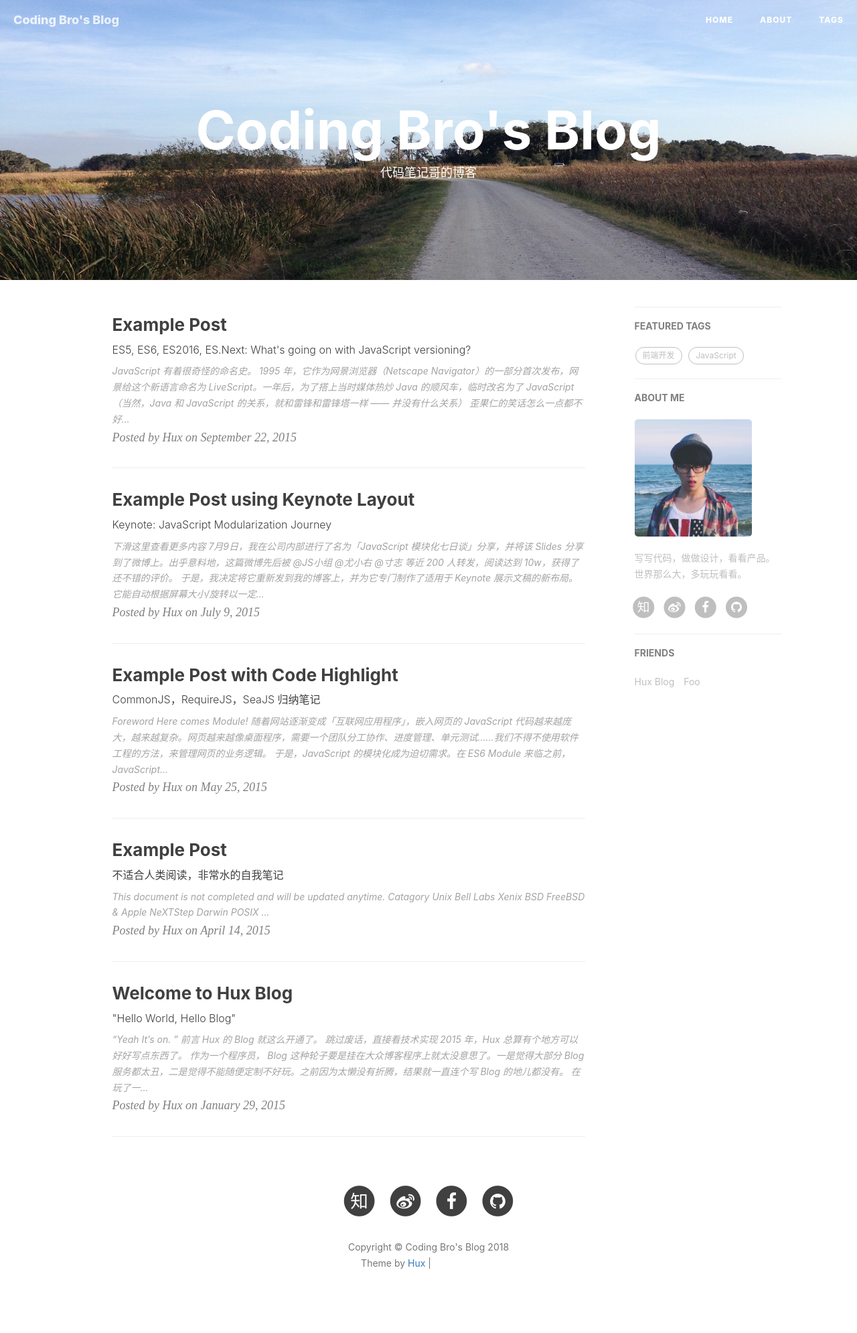
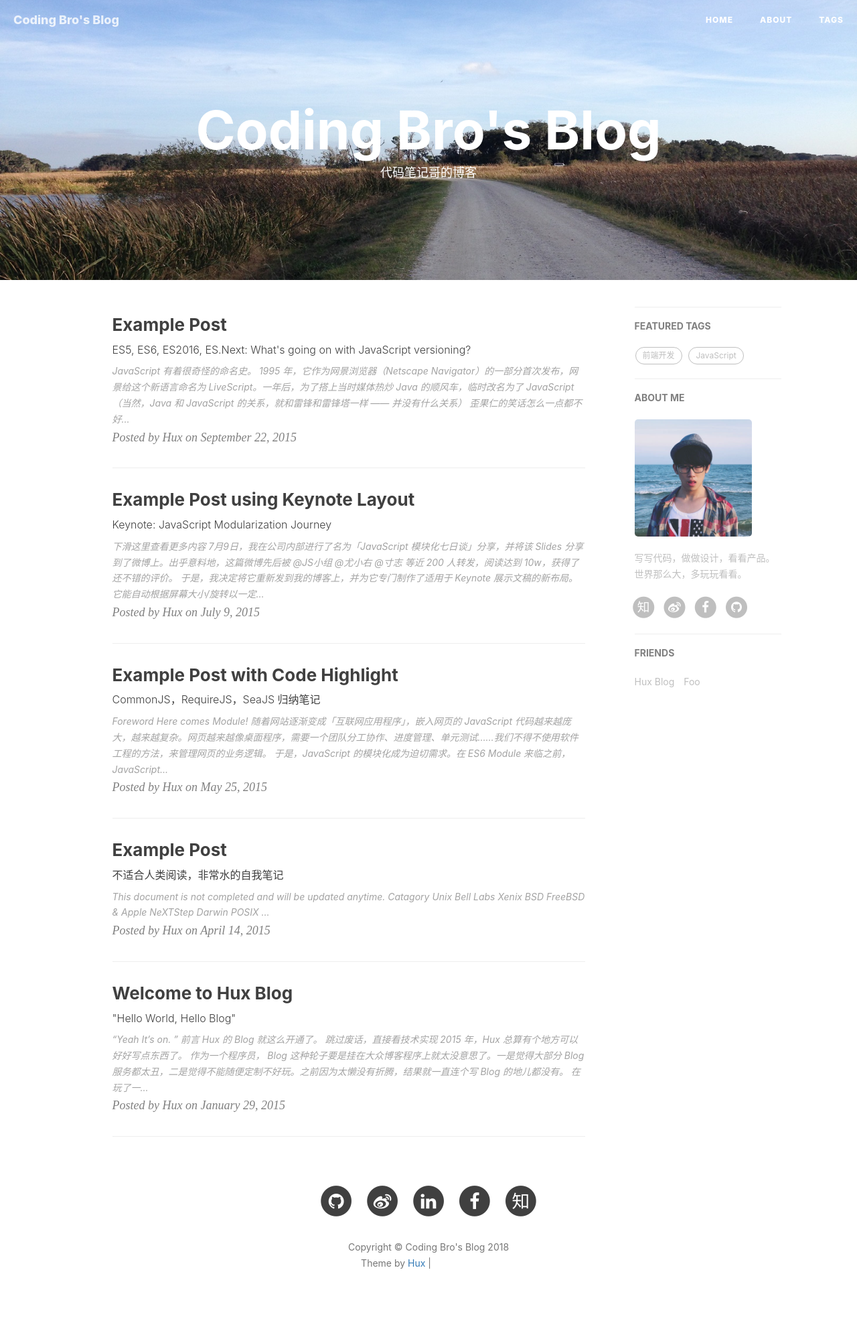
Before and after one commit to starwavelin/starwavelin.github.io, a Jekyll site: the page built from index.html, in a window 1280 px wide. Shown: the whole page at 67% size. Built offline with Jekyll 4.4.1, drawn with Linux system fonts in a browser that asks for light colours; nearby versions of some CDN libraries; the list of posts is cut into pages by our own code; comment, search, counter and statistics services are not loaded; grey boxes are pictures that could not be loaded.

Commit message:
the 5 SNS icons on footer work correctly

```diff
--- a/_config.yml
+++ b/_config.yml
@@ -12,11 +12,12 @@
 
 # SNS settings
 RSS: false
-facebook_username:  huxpro
-github_username:    huxpro
-#twitter_username:  huxpro
-weibo_username:     huxpro
-zhihu_username:     huxpro
+facebook_username:  starwavelin
+github_username:    starwavelin
+linkedin_username:  ben-x-lin-42712b28/
+#twitter_username:
+weibo_username:     6469155519
+zhihu_username:     xing-huo-lang
 
 
 # Build settings
@@ -49,9 +50,9 @@
 #disqus_username: _your_disqus_short_name_
 
 # Duoshuo settings
-duoshuo_username: huxblog
+# duoshuo_username:
 # Share component is depend on Comment so we can NOT use share only.
-duoshuo_share: true                     # set to false if you want to use Comment without Sharing
+# duoshuo_share: true                     # set to false if you want to use Comment without Sharing
 
 
 
--- a/_includes/footer.html
+++ b/_includes/footer.html
@@ -14,6 +14,51 @@
                         </a>
                     </li>
                     {% endif %}
+
+                    {% if site.github_username %}
+                    <li>
+                        <a target="_blank" href="https://github.com/{{ site.github_username }}">
+                            <span class="fa-stack fa-lg">
+                                <i class="fa fa-circle fa-stack-2x"></i>
+                                <i class="fa fa-github fa-stack-1x fa-inverse"></i>
+                            </span>
+                        </a>
+                    </li>
+                    {% endif %}
+
+                    {% if site.weibo_username %}
+                    <li>
+                        <a target="_blank" href="https://weibo.com/u/{{ site.weibo_username }}">
+                            <span class="fa-stack fa-lg">
+                                <i class="fa fa-circle fa-stack-2x"></i>
+                                <i class="fa fa-weibo fa-stack-1x fa-inverse"></i>
+                            </span>
+                        </a>
+                    </li>
+                    {% endif %}
+
+                    {% if site.linkedin_username %}
+                    <li>
+                        <a target="_blank" href="https://www.linkedin.com/in/{{ site.linkedin_username }}">
+                            <span class="fa-stack fa-lg">
+                                <i class="fa fa-circle fa-stack-2x"></i>
+                                <i class="fa fa-linkedin fa-stack-1x fa-inverse"></i>
+                            </span>
+                        </a>
+                    </li>
+                    {% endif %}
+
+                    {% if site.facebook_username %}
+                    <li>
+                        <a target="_blank" href="https://www.facebook.com/{{ site.facebook_username }}">
+                            <span class="fa-stack fa-lg">
+                                <i class="fa fa-circle fa-stack-2x"></i>
+                                <i class="fa fa-facebook fa-stack-1x fa-inverse"></i>
+                            </span>
+                        </a>
+                    </li>
+                    {% endif %}
+
                     {% if site.twitter_username %}
                     <li>
                         <a href="https://twitter.com/{{ site.twitter_username }}">
@@ -25,45 +70,12 @@
                     </li>
                     {% endif %}
 
-                    <!-- add Weibo, Zhihu by Hux, add target = "_blank" to <a> by Hux -->
                     {% if site.zhihu_username %}
                     <li>
                         <a target="_blank" href="https://www.zhihu.com/people/{{ site.zhihu_username }}">
                             <span class="fa-stack fa-lg">
                                 <i class="fa fa-circle fa-stack-2x"></i>
                                 <i class="fa  fa-stack-1x fa-inverse">知</i>
-                            </span>
-                        </a>
-                    </li>
-                    {% endif %}
-                    {% if site.weibo_username %}
-                    <li>
-                        <a target="_blank" href="http://weibo.com/{{ site.weibo_username }}">
-                            <span class="fa-stack fa-lg">
-                                <i class="fa fa-circle fa-stack-2x"></i>
-                                <i class="fa fa-weibo fa-stack-1x fa-inverse"></i>
-                            </span>
-                        </a>
-                    </li>
-                    {% endif %}
-
-
-                    {% if site.facebook_username %}
-                    <li>
-                        <a target="_blank" href="https://www.facebook.com/{{ site.facebook_username }}">
-                            <span class="fa-stack fa-lg">
-                                <i class="fa fa-circle fa-stack-2x"></i>
-                                <i class="fa fa-facebook fa-stack-1x fa-inverse"></i>
-                            </span>
-                        </a>
-                    </li>
-                    {% endif %}
-                    {% if site.github_username %}
-                    <li>
-                        <a target="_blank" href="https://github.com/{{ site.github_username }}">
-                            <span class="fa-stack fa-lg">
-                                <i class="fa fa-circle fa-stack-2x"></i>
-                                <i class="fa fa-github fa-stack-1x fa-inverse"></i>
                             </span>
                         </a>
                     </li>
```
